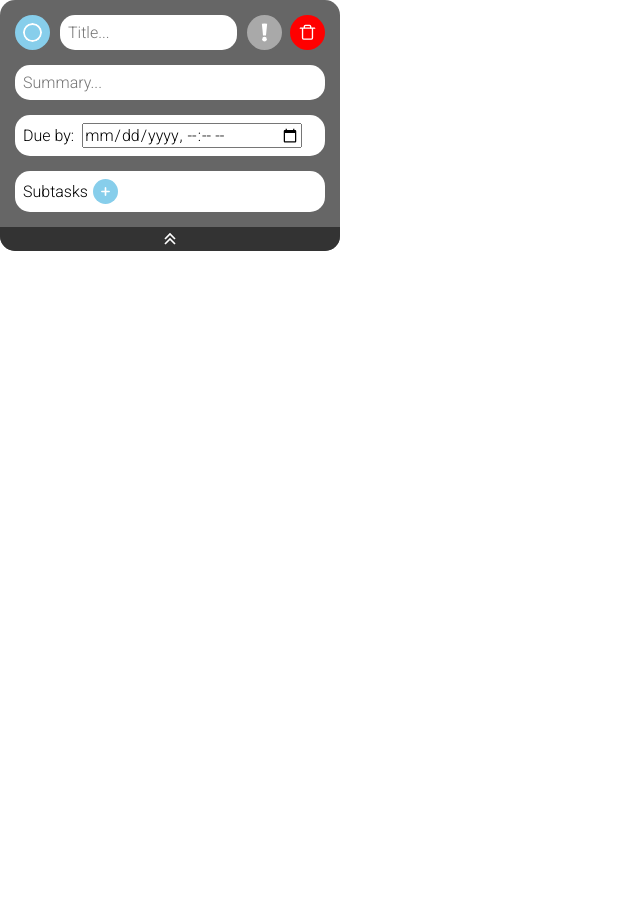
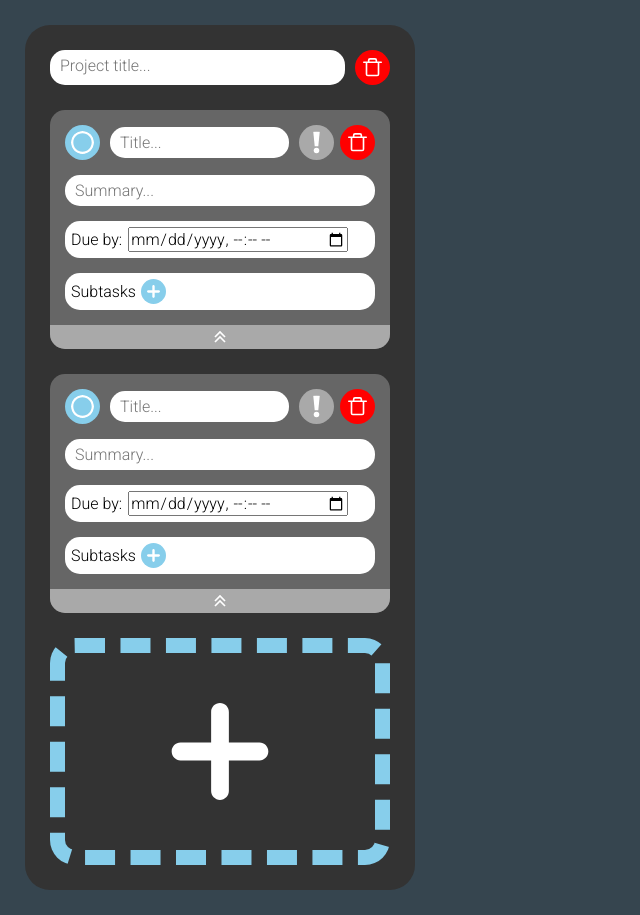
Before and after one commit to ruizhelou/top-todo-list, a website built with webpack: page src/index.html in a window 1280 px wide. Shown: the whole page, without its empty margins (0-640 px from the left). Before the commit the page ends 800 px from the top, so only its background shows below. Built offline with nearby package versions, Linux system fonts and the light colour scheme.

Commit message:
Create shared global css file and create project layout

```diff
--- /dev/null
+++ b/src/global-styles.css
@@ -0,0 +1,81 @@
+:root {
+  --content-padding: 6px;
+  --todo-item-width: 340px;
+  --charcoal-complementary: #36454F;
+  --charcoal: #4A4A4A;
+  --charcoal-dark: #333333;
+  --charcoal-light: #666666;
+  --light-shadow: 0px 0px 10px white;
+  --todo-item-gap: 25px;
+}
+
+body {
+    background-color: var(--charcoal-complementary);
+}
+
+.projects-container {
+    display: flex;
+    flex-wrap: wrap;
+    gap: var(--todo-item-gap);
+    padding: var(--todo-item-gap);
+}
+
+@font-face {
+  font-family: 'Roboto';
+  src: url('./fonts/Roboto-VariableFont_wdth,wght.woff2') format('woff2');
+  font-weight: 300;
+  font-style: normal;
+}
+
+* {
+    margin: 0px;
+    padding: 0px;
+    box-sizing: border-box;
+    font-family: 'Roboto', sans-serif;
+    font-size: 1rem;
+
+    /* border-color: red;
+    border-style: solid;
+    border-width: 1px; */
+}
+
+button {
+    display: flex;
+    justify-content: center;
+    align-items: center;
+    border-style: none;
+    background: none;
+}
+
+button:hover {
+    cursor: pointer;
+}
+
+textarea {
+    padding: 6px 10px 6px 10px;
+    width: 100%;
+    field-sizing: content;
+    resize: none;
+    border: none;
+    border-radius: 15px;
+}
+
+textarea:hover {
+    box-shadow: var(--light-shadow);
+}
+
+.img-icon {
+    width: 35px;
+    padding: var(--content-padding);
+    border-radius: 50%;
+}
+
+.img-icon:hover {
+    box-shadow: var(--light-shadow);
+}
+
+.rotated {
+    transform: rotate(0deg);
+    /* Add smooth transition */
+    transition: transform 0.2s ease-in-out;
+}
--- a/src/index.html
+++ b/src/index.html
@@ -6,6 +6,6 @@
     <title>Todo List</title>
 </head>
 <body>
-
+    <div class="projects-container"></div>
 </body>
 </html>
--- a/src/index.js
+++ b/src/index.js
@@ -1,8 +1,8 @@
+import "./global-styles.css";
 import { TodoItemDomElement } from "./todo-item/script.js"
+import { TodoProjectDomElement } from "./todo-project/script.js"
 
-const test = new TodoItemDomElement()
-// const test2 = new TodoItemDomElement()
-// const test3 = new TodoItemDomElement()
-test.appendTo(document.querySelector("body"))
-// test2.appendTo(document.querySelector("body"))
-// test3.appendTo(document.querySelector("body"))
+const project = new TodoProjectDomElement()
+project.appendTo(document.querySelector(".projects-container"))
+project.addTask(new TodoItemDomElement().rootContainer)
+project.addTask(new TodoItemDomElement().rootContainer)
--- a/src/todo-item/script.js
+++ b/src/todo-item/script.js
@@ -122,7 +122,7 @@ class TodoItemDomElement {
         this.#todoItem = new TodoItem();
 
         this.#rootContainer = document.createElement("div")
-        this.#rootContainer.classList.add("container")
+        this.#rootContainer.classList.add("todo-item-container")
 
         this.#todoItemCard = document.createElement("div")
         this.#todoItemCard.classList.add("todo-item-card")
@@ -343,6 +343,10 @@ class TodoItemDomElement {
     appendTo(domElement) {
         domElement.appendChild(this.#rootContainer)
     }
+
+    get rootContainer() {
+        return this.#rootContainer
+    }
 }
 
 export { TodoItemDomElement }
--- a/src/todo-item/style.css
+++ b/src/todo-item/style.css
@@ -1,33 +1,7 @@
-:root {
-  --content-padding: 8px;
-  --charcoal: #36454F;
-  --charcoal-dark: #333333;
-  --charcoal-light: #666666;
-}
-
-@font-face {
-  font-family: 'Roboto';
-  src: url('../fonts/Roboto-VariableFont_wdth,wght.woff2') format('woff2');
-  font-weight: 300;
-  font-style: normal;
-}
-
-* {
-    margin: 0px;
-    padding: 0px;
-    box-sizing: border-box;
-    font-family: 'Roboto', sans-serif;
-    font-size: 1rem;
-
-    /* border-color: red;
-    border-width: 1px;
-    border-style: solid; */
-}
-
-.container {
+.todo-item-container {
     display: flex;
     flex-direction: column;
-    width: 340px;
+    width: var(--todo-item-width);
     word-break: break-all;
     background-color: var(--charcoal-light);
     border-radius: 15px;
@@ -38,41 +12,6 @@
     flex-direction: column;
     gap: 15px;
     padding: 15px;
-}
-
-button {
-    display: flex;
-    justify-content: center;
-    align-items: center;
-    border-style: none;
-    background: none;
-}
-
-button:hover {
-    cursor: pointer;
-}
-
-.card-header .img-icon:hover {
-    box-shadow: 0px 0px 10px white;
-}
-
-textarea {
-    padding: var(--content-padding);
-    width: 100%;
-    field-sizing: content;
-    resize: none;
-    border: none;
-    border-radius: 15px;
-}
-
-textarea:hover {
-    box-shadow: 0px 0px 10px white;
-}
-
-.img-icon {
-    width: 35px;
-    padding: var(--content-padding);
-    border-radius: 50%;
 }
 
 .card-item {
@@ -165,10 +104,6 @@ fieldset {
     width: 25px;
 }
 
-.card-add-subtask-btn .img-icon:hover {
-    box-shadow: 0px 0px 10px white;
-}
-
 .subtask-item {
     display: flex;
     align-items: center;
@@ -194,32 +129,23 @@ fieldset {
     width: 25px;
 }
 
-.subtask-item .img-icon:hover {
-    box-shadow: 0px 0px 10px white;
-}
-
 /* =================== OUTSIDE CONTAINER =================== */
 
 .card-collapse-btn {
-    background-color: var(--charcoal-dark);
+    background-color: darkgray;
     border-bottom-left-radius: 15px;
     border-bottom-right-radius: 15px;
     padding: 2px;
 }
 
 .card-collapse-btn:hover {
-    filter: brightness(120%)
+    filter: brightness(120%);
 }
 
 .card-collapse-btn > .img-icon {
     background-color: none;
+    box-shadow: none;
     border: none;
     width: 20px;
     padding: 0px;
 }
-
-.rotated {
-    transform: rotate(0deg);
-    /* Add smooth transition */
-    transition: transform 0.2s ease-in-out;
-}
--- /dev/null
+++ b/src/todo-project/script.js
@@ -0,0 +1,80 @@
+import "./style.css";
+import binIcon from "../icons/bin.svg"
+import addIcon from "../icons/add-symbol.svg"
+
+class TodoProject {
+    #title
+    #todoItems = []
+
+    get title() {
+        return this.#title
+    }
+    set title(title) {
+        this.#title = title
+    }
+
+    addTodoItem(todoItem) {
+        this.#todoItems.push(todoItem)
+    }
+}
+
+class TodoProjectDomElement {
+    #todoProject
+    #rootContainer
+    #projectBody
+
+    constructor() {
+        this.#todoProject = new TodoProject()
+
+        this.#rootContainer = document.createElement("div")
+        this.#rootContainer.classList.add("project")
+
+        const projectHeader = document.createElement("div")
+        projectHeader.classList.add("project-header")
+        this.#rootContainer.appendChild(projectHeader)
+
+        const projectTitle = document.createElement("textarea")
+        projectTitle.name = "project-title"
+        projectTitle.id = "project-title"
+        projectTitle.placeholder = "Project title..."
+        projectHeader.appendChild(projectTitle)
+
+        const deleteButton = document.createElement("button")
+        deleteButton.classList.add("delete-btn")
+        projectHeader.appendChild(deleteButton)
+
+        const deleteButtonIcon = document.createElement("img")
+        deleteButtonIcon.classList.add("img-icon")
+        deleteButtonIcon.alt = "Bin button"
+        deleteButtonIcon.src = binIcon
+        deleteButton.appendChild(deleteButtonIcon)
+
+        this.#projectBody = document.createElement("div")
+        this.#projectBody.classList.add("project-body")
+        this.#rootContainer.appendChild(this.#projectBody)
+
+        const projectFooter = document.createElement("div")
+        projectFooter.classList.add("project-footer")
+        this.#rootContainer.appendChild(projectFooter)
+
+        const addTodoItemButton = document.createElement("button")
+        addTodoItemButton.classList.add("add-todo-item-btn")
+        projectFooter.appendChild(addTodoItemButton)
+
+        const addTodoItemButtonIcon = document.createElement("img")
+        addTodoItemButtonIcon.classList.add("add-todo-item-icon")
+        addTodoItemButtonIcon.alt = "Add todo item icon"
+        addTodoItemButtonIcon.src = addIcon
+        addTodoItemButton.appendChild(addTodoItemButtonIcon)
+    }
+
+    appendTo(domElement) {
+        domElement.appendChild(this.#rootContainer)
+    }
+
+    addTask(task) {
+        this.#projectBody.appendChild(task)
+    }
+}
+
+export { TodoProjectDomElement }
--- /dev/null
+++ b/src/todo-project/style.css
@@ -0,0 +1,43 @@
+.project {
+    width: calc(var(--todo-item-width) + var(--todo-item-gap) * 2);
+    display: flex;
+    flex-direction: column;
+    background-color: var(--charcoal-dark);
+    border-radius: 25px;
+}
+
+.project-header {
+    display: flex;
+    justify-content: space-between;
+    gap: 10px;
+    padding: var(--todo-item-gap);
+}
+
+.project-body {
+    display: flex;
+    flex-direction: column;
+    gap: var(--todo-item-gap);
+    align-items: center;
+    justify-content: center;
+}
+
+.project-footer {
+    display: flex;
+    justify-content: center;
+    padding: var(--todo-item-gap);
+}
+
+.add-todo-item-icon {
+    width: var(--todo-item-width);
+    height: calc(var(--todo-item-width) * 2/3);
+    padding: 50px;
+
+    border-style: dashed;
+    border-color: skyblue;
+    border-width: 15px;
+    border-radius: 25px;
+}
+
+.add-todo-item-icon:hover {
+    opacity: 0.5;
+}
```
